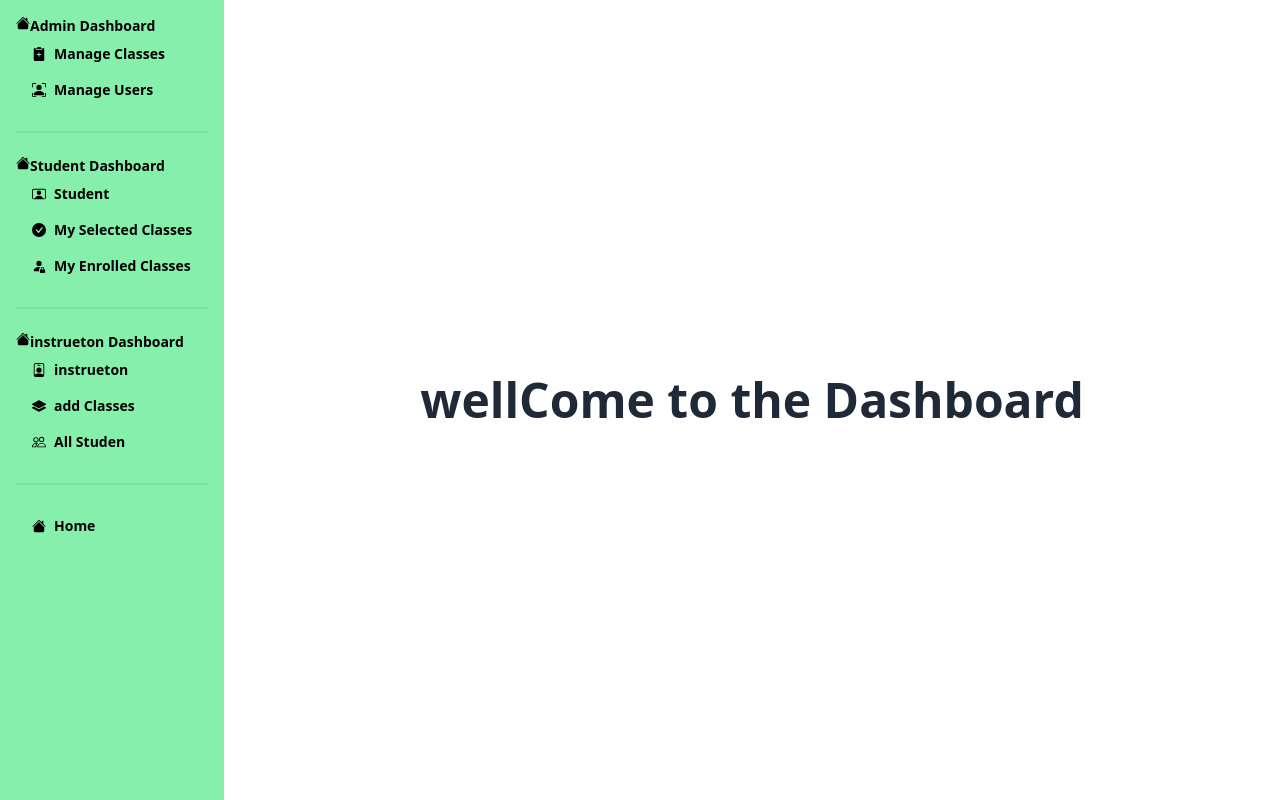
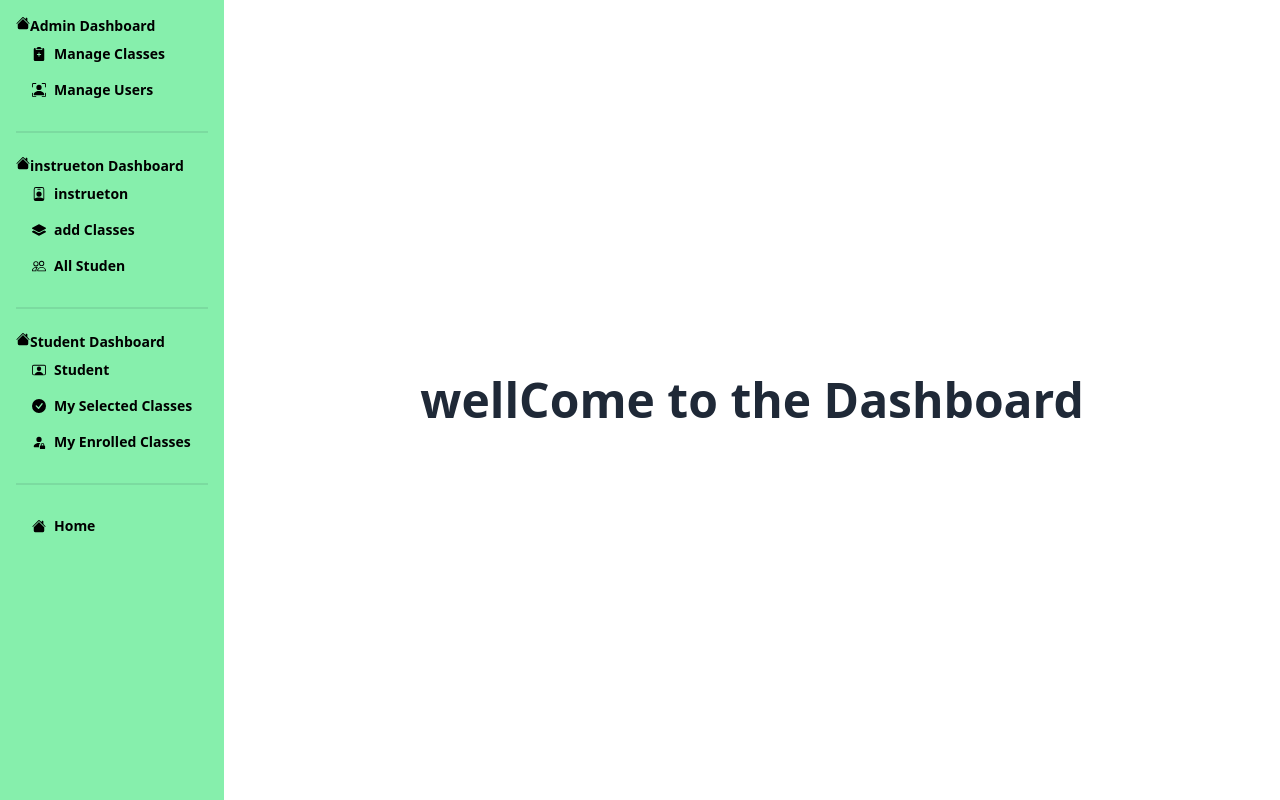
Before and after one commit to yahiamasud/CreatArt, a React (Vite) app: page /Dashboard in a window 1280 px wide. Built offline with nearby package versions, Linux system fonts and the light colour scheme; no server answers; sample sign-in values are in the browser's storage.

Commit message:
dashborad link seve

```diff
--- a/src/Layout/Dashboard.jsx
+++ b/src/Layout/Dashboard.jsx
@@ -33,22 +33,22 @@ const Dashboard = () => {
 
                     {/* {isAdmin ? <>hello admin</>:<>user</>} */}
 
-                    { isAdmin && <> <h1 className='text-1xl flex align-items-center font-bold'> <Reveal effect="Zoom"><BsFillHouseFill></BsFillHouseFill><span>Admin Dashboard</span></Reveal> </h1>
+                    {isAdmin && <> <h1 className='text-1xl flex align-items-center font-bold'> <Reveal effect="Zoom"><BsFillHouseFill></BsFillHouseFill><span>Admin Dashboard</span></Reveal> </h1>
                         <li><Link to="/Dashboard/Manager" className='font-bold hover:bg-success'> <Reveal effect="Slide"><BsClipboard2PlusFill></BsClipboard2PlusFill><span> Manage Classes</span> </Reveal></Link></li>
                         <li><Link to='/Dashboard/AllUser' className='font-bold hover:bg-success'><Reveal effect="Zoom"><BsPersonBoundingBox></BsPersonBoundingBox> <span>Manage Users</span></Reveal></Link></li>
                     </>}
-                    <div className="divider"></div>
-                    {isStedent && <> <h1 className='text-1xl font-bold flex align-items-center'><Reveal effect="Zoom"> <BsFillHouseFill></BsFillHouseFill><span> Student Dashboard </span></Reveal></h1>
-
-                        <li><Link to='/Dashboard/Studernts' className='font-bold hover:bg-success'><Reveal effect="Zoom"><BsPersonVideo></BsPersonVideo><span>Student</span></Reveal></Link></li>
-                        <li><Link to='' className='font-bold hover:bg-success'><Reveal effect="Zoom"><BsCheckCircleFill></BsCheckCircleFill><span>My Selected Classes</span></Reveal></Link></li>
-                        <li><Link to='' className='font-bold hover:bg-success'><Reveal effect="Zoom"><BsPersonFillLock></BsPersonFillLock><span>My Enrolled Classes</span></Reveal></Link></li></>}
                     <div className="divider"></div>
 
                     {isInstor && <><h1 className='text-1xl font-bold flex align-items-center'> <Reveal effect="Zoom"> <BsFillHouseFill></BsFillHouseFill><span>instrueton Dashboard </span></Reveal></h1>
                         <li><Link to='/Dashboard/Instructors' className='font-bold hover:bg-success'><Reveal effect="Zoom"><BsPersonBadge></BsPersonBadge><span>instrueton</span></Reveal></Link></li>
                         <li><Link to='/Dashboard/ClassAdd' className='font-bold hover:bg-success'><Reveal effect="Zoom"><BsLayersFill></BsLayersFill><span>add Classes</span></Reveal></Link></li>
                         <li><Link to='/Dashboard/AllStudent' className='font-bold hover:bg-success'><Reveal effect="Zoom"><BsPeople></BsPeople><span>All Studen</span></Reveal></Link></li></>}
+                        <div className="divider"></div>
+                    {isStedent && <> <h1 className='text-1xl font-bold flex align-items-center'><Reveal effect="Zoom"> <BsFillHouseFill></BsFillHouseFill><span> Student Dashboard </span></Reveal></h1>
+
+                        <li><Link to='/Dashboard/Studernts' className='font-bold hover:bg-success'><Reveal effect="Zoom"><BsPersonVideo></BsPersonVideo><span>Student</span></Reveal></Link></li>
+                        <li><Link to='' className='font-bold hover:bg-success'><Reveal effect="Zoom"><BsCheckCircleFill></BsCheckCircleFill><span>My Selected Classes</span></Reveal></Link></li>
+                        <li><Link to='' className='font-bold hover:bg-success'><Reveal effect="Zoom"><BsPersonFillLock></BsPersonFillLock><span>My Enrolled Classes</span></Reveal></Link></li></>}
 
                     {/* Sidebar content here */}
 
```
